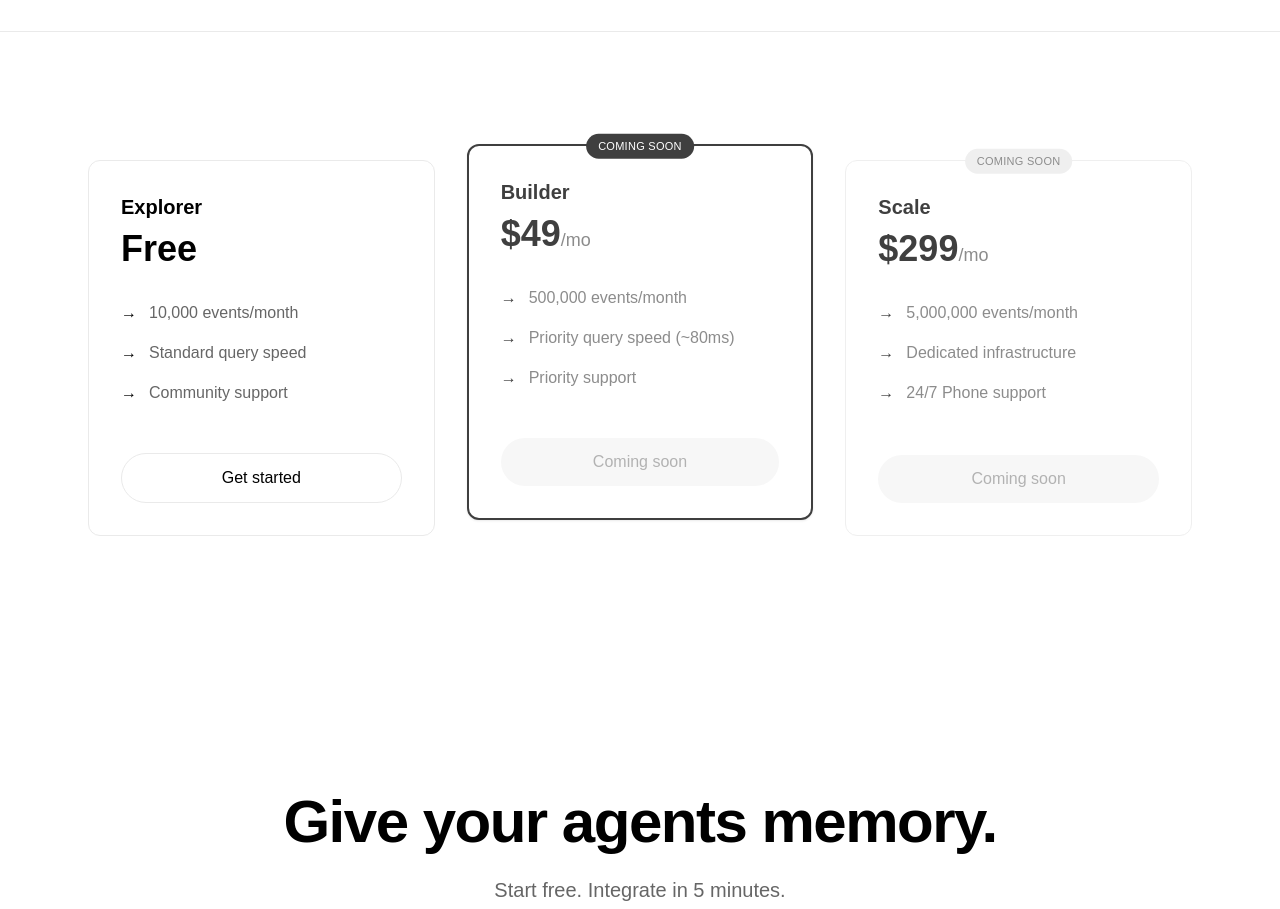
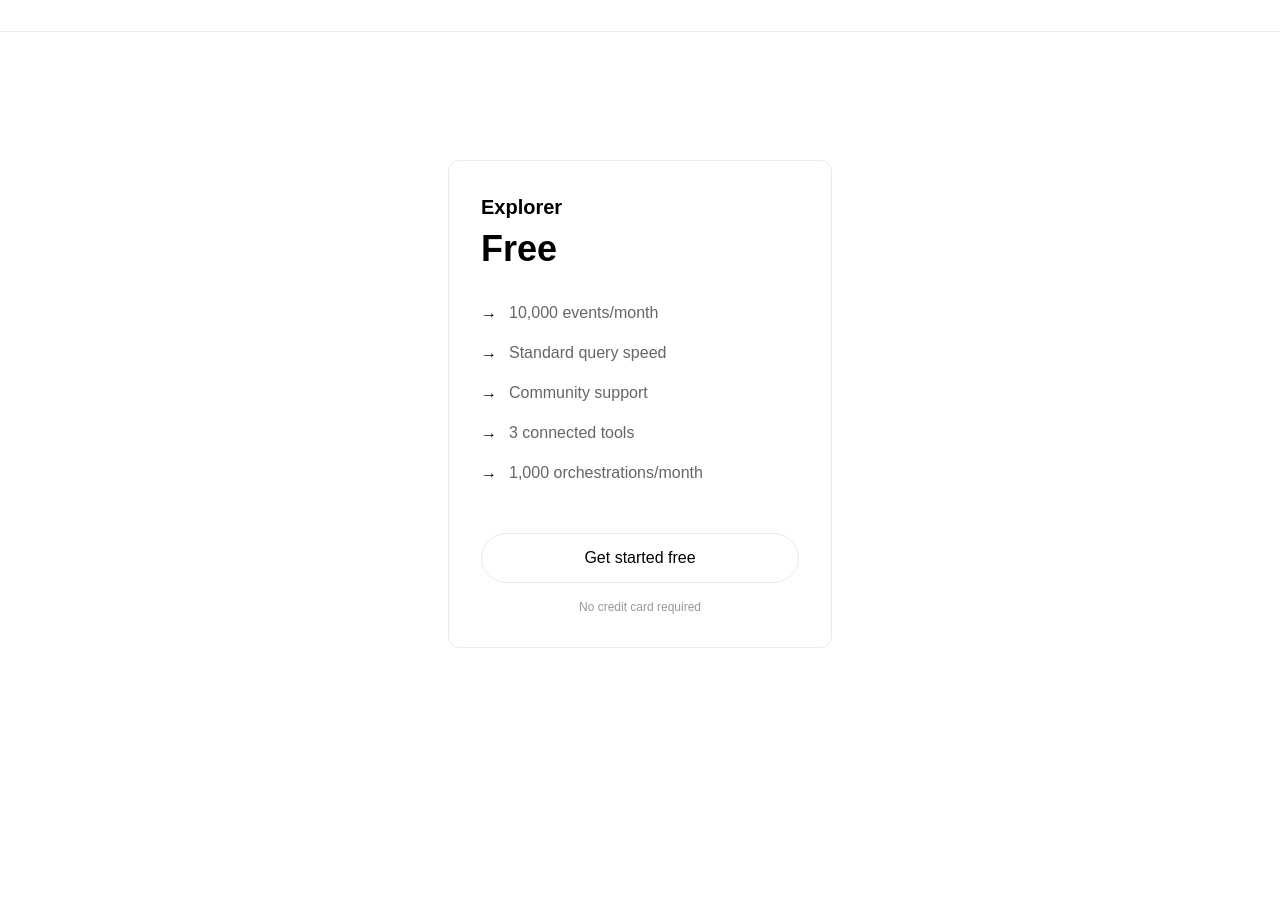
Before and after one commit to RemanenetSpy/smriti, a Next.js app in the folder chronos-ui/: page / in a window 1280 px wide. Shown: the part 3260-4169 px from the top of the page. Built offline with nearby package versions, Linux system fonts and the light colour scheme.

Commit message:
Hide paid tiers — show only free Explorer plan until payment is integrated

```diff
--- a/chronos-ui/src/components/landing/Pricing.tsx
+++ b/chronos-ui/src/components/landing/Pricing.tsx
@@ -4,10 +4,10 @@ export function Pricing() {
   return (
     <section id="pricing" className="py-32 bg-white">
       <div className="max-w-6xl mx-auto px-6">
-        <div className="grid md:grid-cols-3 gap-8 items-start">
+        <div className="max-w-sm mx-auto">
 
-          {/* Explorer */}
-          <div className="p-8 border border-[#eaeaea] rounded-xl bg-white hover:border-black transition-colors h-full flex flex-col">
+          {/* Explorer — only visible tier for now */}
+          <div className="p-8 border border-[#eaeaea] rounded-xl bg-white hover:border-black transition-colors flex flex-col">
             <h3 className="text-xl font-semibold text-black mb-2">Explorer</h3>
             <div className="text-4xl font-semibold text-black mb-8">Free</div>
 
@@ -21,63 +21,23 @@ export function Pricing() {
               <li className="flex items-center gap-3">
                 <span className="text-black">→</span> Community support
               </li>
+              <li className="flex items-center gap-3">
+                <span className="text-black">→</span> 3 connected tools
+              </li>
+              <li className="flex items-center gap-3">
+                <span className="text-black">→</span> 1,000 orchestrations/month
+              </li>
             </ul>
 
             <Link href="/dashboard" className="w-full block text-center py-3 rounded-full font-medium border border-[#eaeaea] text-black hover:border-black transition-colors">
-              Get started
+              Get started free
             </Link>
+
+            <p className="text-center text-xs text-[#999999] mt-4">No credit card required</p>
           </div>
 
-          {/* Builder */}
-          <div className="p-8 border-2 border-black rounded-xl bg-white shadow-sm relative h-full flex flex-col transform md:-translate-y-4 opacity-75">
-            <div className="absolute top-0 left-1/2 -translate-x-1/2 -translate-y-1/2 bg-black text-white text-[11px] font-medium px-3 py-1 rounded-full tracking-wide">
-              COMING SOON
-            </div>
-
-            <h3 className="text-xl font-semibold text-black mb-2">Builder</h3>
-            <div className="text-4xl font-semibold text-black mb-8">$49<span className="text-lg text-[#666666] font-normal">/mo</span></div>
-
-            <ul className="space-y-4 mb-12 flex-1 text-[#666666]">
-              <li className="flex items-center gap-3">
-                <span className="text-black">→</span> 500,000 events/month
-              </li>
-              <li className="flex items-center gap-3">
-                <span className="text-black">→</span> Priority query speed (~80ms)
-              </li>
-              <li className="flex items-center gap-3">
-                <span className="text-black">→</span> Priority support
-              </li>
-            </ul>
-
-            <button disabled className="w-full block text-center py-3 rounded-full font-medium bg-[#f5f5f5] text-[#999999] cursor-not-allowed">
-              Coming soon
-            </button>
-          </div>
-
-          {/* Scale */}
-          <div className="p-8 border border-[#eaeaea] rounded-xl bg-white opacity-75 h-full flex flex-col relative">
-            <div className="absolute top-0 left-1/2 -translate-x-1/2 -translate-y-1/2 bg-[#eaeaea] text-[#666666] text-[11px] font-medium px-3 py-1 rounded-full tracking-wide">
-              COMING SOON
-            </div>
-            <h3 className="text-xl font-semibold text-black mb-2">Scale</h3>
-            <div className="text-4xl font-semibold text-black mb-8">$299<span className="text-lg text-[#666666] font-normal">/mo</span></div>
-
-            <ul className="space-y-4 mb-12 flex-1 text-[#666666]">
-              <li className="flex items-center gap-3">
-                <span className="text-black">→</span> 5,000,000 events/month
-              </li>
-              <li className="flex items-center gap-3">
-                <span className="text-black">→</span> Dedicated infrastructure
-              </li>
-              <li className="flex items-center gap-3">
-                <span className="text-black">→</span> 24/7 Phone support
-              </li>
-            </ul>
-
-            <button disabled className="w-full block text-center py-3 rounded-full font-medium bg-[#f5f5f5] text-[#999999] cursor-not-allowed">
-              Coming soon
-            </button>
-          </div>
+          {/* Builder ($49/mo) and Scale ($299/mo) — hidden until payment is ready */}
+          {/* TODO: Re-enable when Stripe integration is complete */}
 
         </div>
       </div>
```
